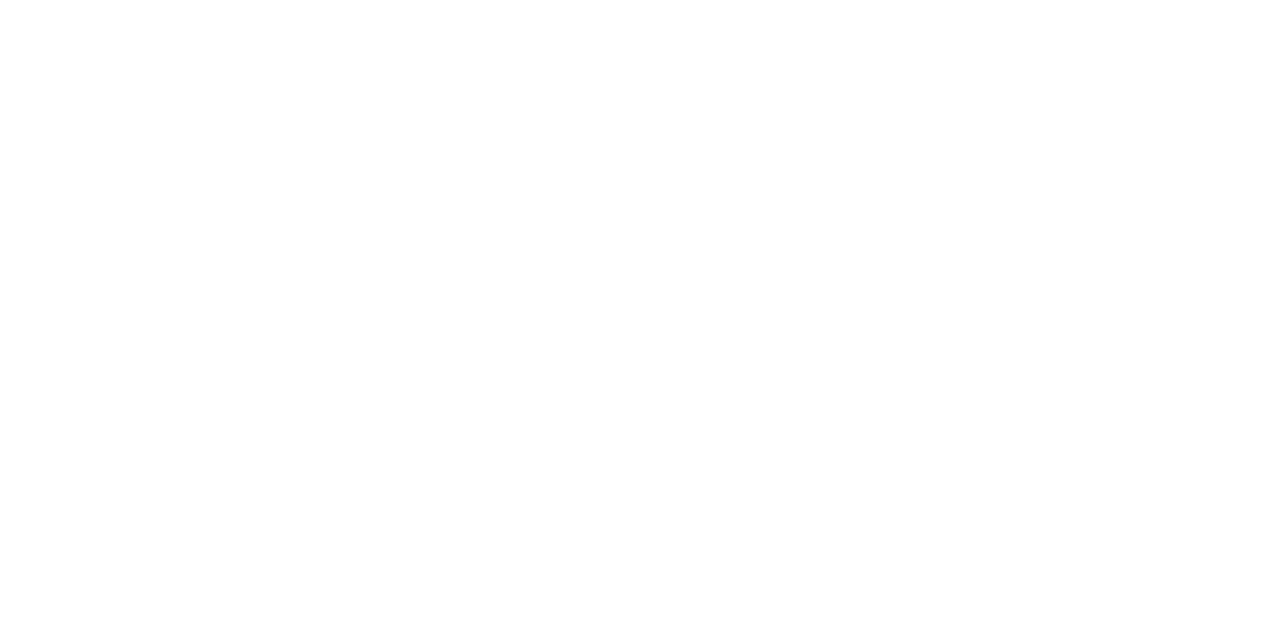
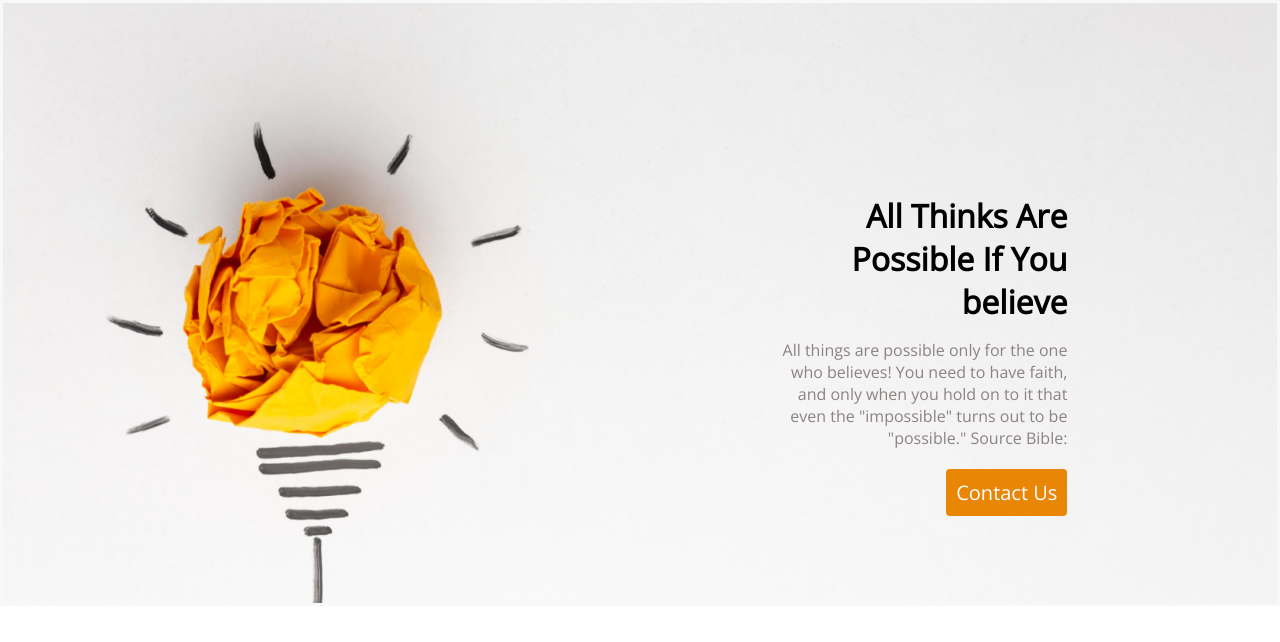
Before and after one commit to AJ-Santo/My-new-year-project, a plain HTML site: page index.html in a window 1280 px wide. Drawn offline with nearby package versions, Linux system fonts and the light colour scheme.

Commit message:
after header section

```diff
--- a/index.html
+++ b/index.html
@@ -1,13 +1,40 @@
 <!DOCTYPE html>
 <html lang="en">
+
 <head>
     <meta charset="UTF-8">
     <meta http-equiv="X-UA-Compatible" content="IE=edge">
     <meta name="viewport" content="width=device-width, initial-scale=1.0">
     <title>My-new-year-project</title>
     <link rel="stylesheet" href="styles/style.css">
+    <link rel="preconnect" href="https://fonts.googleapis.com">
+    <link rel="preconnect" href="https://fonts.gstatic.com" crossorigin>
+    <link href="https://fonts.googleapis.com/css2?family=Open+Sans&display=swap" rel="stylesheet">
 </head>
+
 <body>
 
+         <!-- header section -->
+
+    <header class="top-header">
+        <section class="header-section">
+            <h1 class="header-title">All Thinks Are Possible If You believe</h1>
+            <p class="header-des">All things are possible only for the one who believes! You need to have faith, and only when you hold on
+                to it that even the "impossible" turns out to be "possible." Source Bible:</p>
+            <button class="btn-info">Contact Us</button>
+        </section>
+    </header>
+
+    <!-- main section-->
+
+    <main>
+
+    </main>
+
+    <footer>
+
+    </footer>
+
 </body>
+
 </html>
--- a/styles/style.css
+++ b/styles/style.css
@@ -0,0 +1,51 @@
+* {
+    margin: 0;
+    font-family: 'Open Sans', sans-serif;
+}
+
+/* header section*/
+
+.top-header {
+    background-image: url('../images/banner/banner1.png');
+    background-size: cover;
+    height: 600px;
+    background-repeat: no-repeat;
+    border: 3px solid   rgb(247, 248, 248);
+
+}
+
+.header-section {
+    text-align: right;
+    height: 300px;
+    width: 300px;
+    margin-left: 60%;
+    margin-top: 15%;
+
+}
+
+.header-title {
+    font-weight: 900px;
+    font-size: xx-large;
+
+}
+
+.header-des {
+    color: #8d8282;
+    margin-top: 16px;
+}
+.btn-info{
+    background: #e98605;
+    margin-top: 20px;
+    font-weight: 700px;
+    font-size: 20px;
+    border: #e98605;
+    border-radius: 4px;
+    color: white;
+    text-align: center;
+    padding: 10px;
+}
+.btn-info:hover{
+    background-color: blue;
+}
+
+/*Main section */
```
